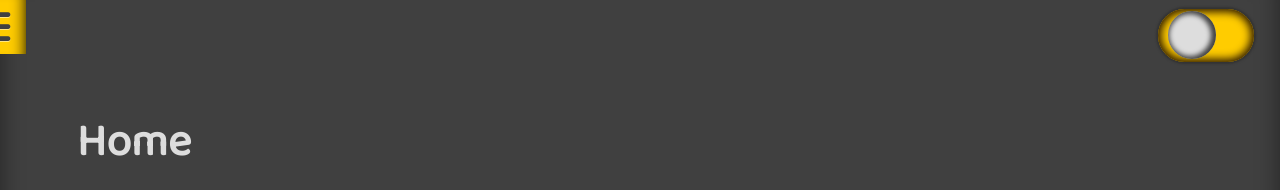
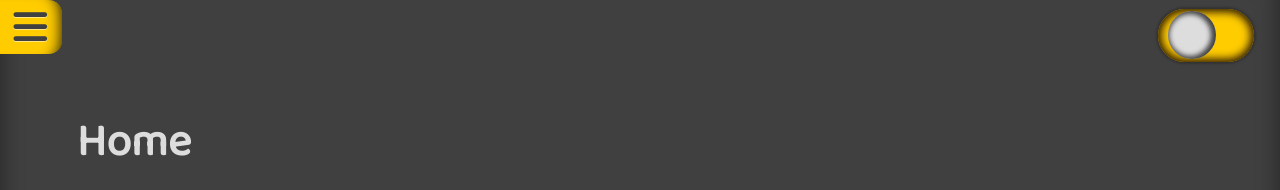
Before and after one commit to brettjrea/brettjrea.github.io-old, a Jekyll site: the page built from index.md, in a window 1280 px wide. Shown: the top 190 px of the page. Built offline with Jekyll 4.4.1, drawn with Linux system fonts in a browser that asks for light colours; nearby versions of some CDN libraries; comment, search, counter and statistics services are not loaded.

Commit message:
Update styles.scss

```diff
--- a/assets/css/styles.scss
+++ b/assets/css/styles.scss
@@ -199,10 +199,10 @@ transition: 0.3s;
 
 .sidenav-toggle {
 position: absolute;
-margin-left: -3vw;
+margin-left: -2vw;
 z-index: 2;
 float:left;
-padding: 8px 8px 8px 8px;
+padding: 8px 8px 8px 32px;
 text-shadow: 0px 1px 0px rgba(255, 255, 255, .5);
 text-decoration: none;
 font-size: 3vw;
@@ -211,6 +211,8 @@ background-color: var(--soc);
 box-shadow: var(--navbshine);
 display: block;
 transition: 0.3s;
+border-top-right-radius: 10pt 10pt;
+border-bottom-right-radius: 10pt 10pt;
 }
 
 /* Style page content - use this if you want to push the page content to the right when you open the side navigation */
```
